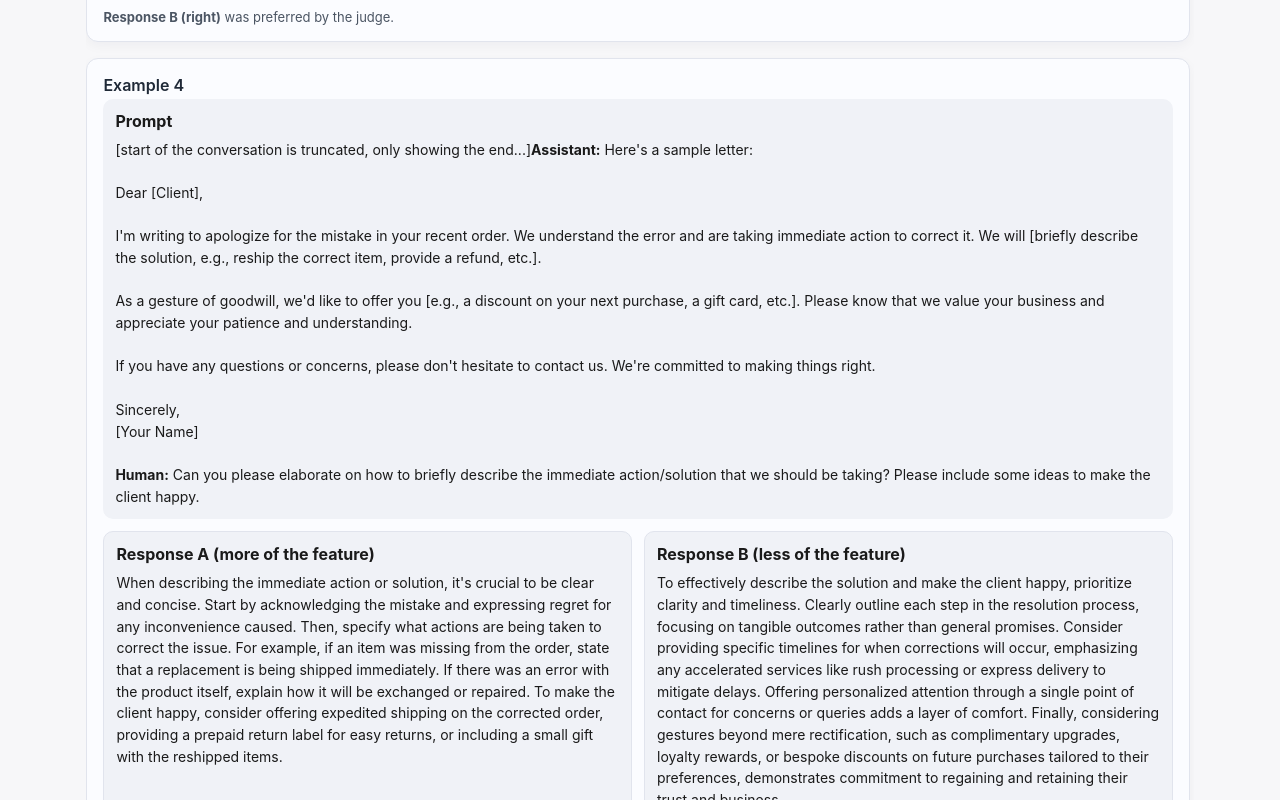
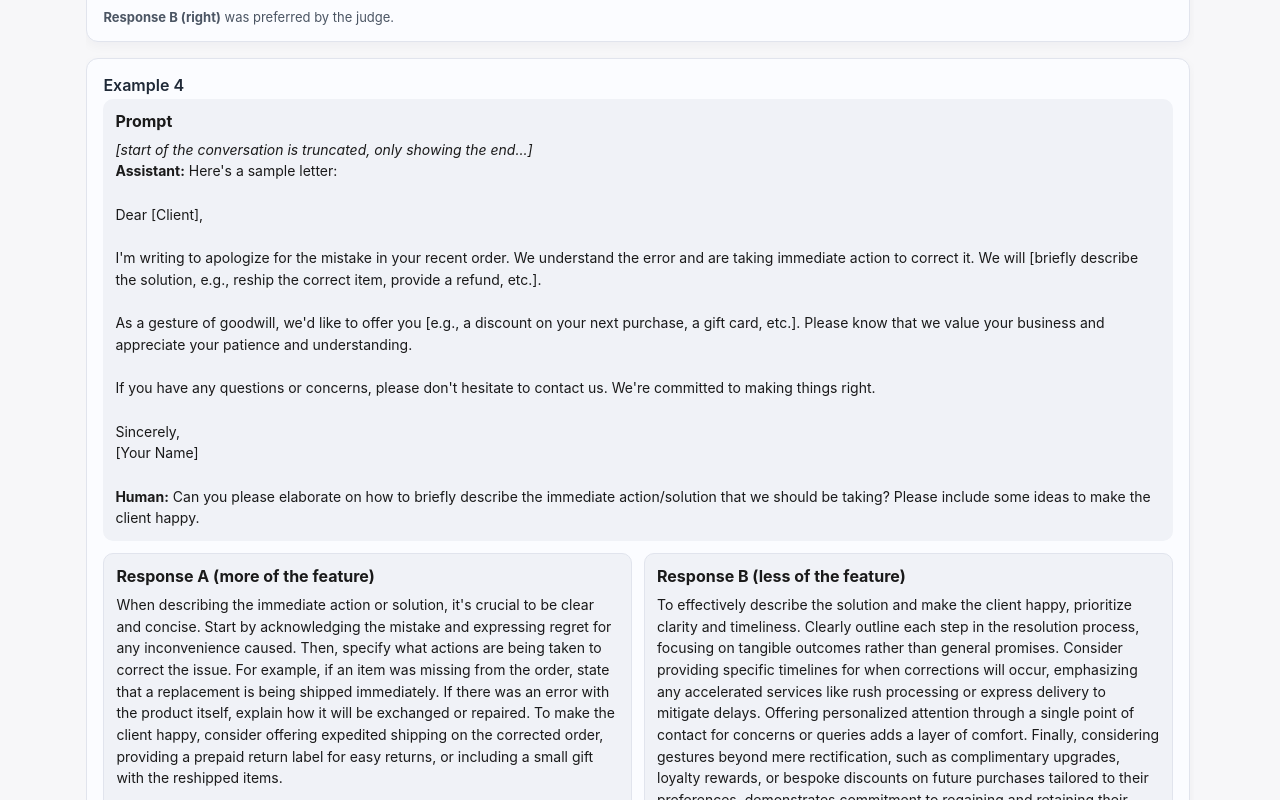
Before and after one commit to rmovva/demo-wimhf, a React (Create React App) app in the folder frontend/: page / in a window 1280 px wide. Shown: the part 2080-2880 px from the top of the page. Built offline with nearby package versions, Linux system fonts and the light colour scheme.

Commit message:
[codex] Format truncated prompt notices

```diff
--- a/frontend/src/App.js
+++ b/frontend/src/App.js
@@ -89,20 +89,42 @@ function formatPromptText(text) {
   if (!text) {
     return text;
   }
-  const parts = String(text).split(/(Human:|Assistant:)/g);
-  return parts.map((part, index) => {
-    if (!part) {
-      return null;
+  let remaining = String(text);
+  const elements = [];
+  const startMatch = remaining.match(/^\s*(\[[^\]]*trunc[^\]]*\])/i);
+  if (startMatch) {
+    elements.push(
+      <em key="prompt-trunc-start">{startMatch[1]}</em>,
+      <br key="prompt-trunc-break" />
+    );
+    remaining = remaining.slice(startMatch[0].length);
+  }
+
+  let trailingTruncation = null;
+  const endMatch = remaining.match(/(\[[^\]]*trunc[^\]]*\])\s*$/i);
+  if (endMatch) {
+    trailingTruncation = endMatch[1];
+    remaining = remaining.slice(0, remaining.length - endMatch[0].length);
+  }
+
+  const tokens = String(remaining).split(/(Human:|Assistant:)/g);
+  tokens.forEach((token, index) => {
+    if (!token) {
+      return;
     }
-    if (part === 'Human:' || part === 'Assistant:') {
-      return (
-        <strong key={`prompt-token-${index}`}>{part}</strong>
-      );
+    const key = `prompt-token-${index}`;
+    if (token === 'Human:' || token === 'Assistant:') {
+      elements.push(<strong key={key}>{token}</strong>);
+    } else {
+      elements.push(<React.Fragment key={key}>{token}</React.Fragment>);
     }
-    return (
-      <React.Fragment key={`prompt-token-${index}`}>{part}</React.Fragment>
-    );
   });
+
+  if (trailingTruncation) {
+    elements.push(<em key="prompt-trunc-end">{trailingTruncation}</em>);
+  }
+
+  return elements.length ? elements : text;
 }
 
 function getExampleActivationScore(example) {
```
